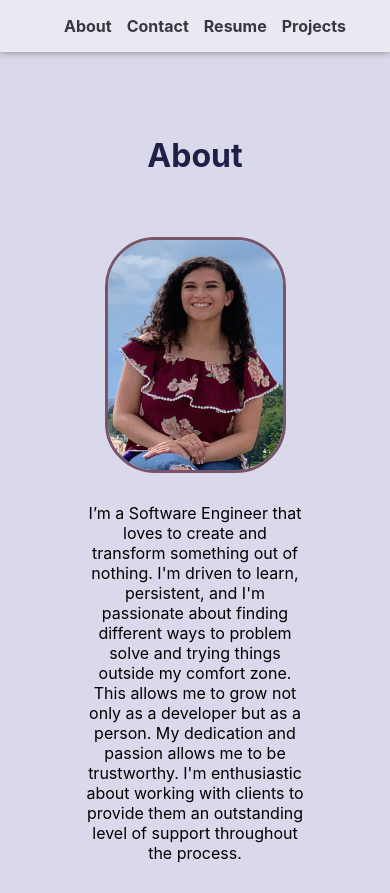
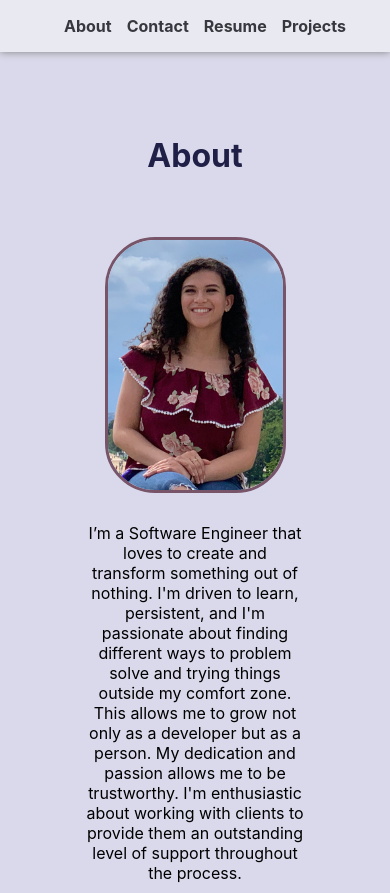
Before and after one commit to creyes25/carolina-reyes-portfolio, a React (Create React App) app: page /about in a window 390 px wide. Built offline with nearby package versions, Linux system fonts and the light colour scheme; the HTML template or start-up script is replaced by a standard one.

Commit message:
style about page

```diff
--- a/src/pages/About/About.module.css
+++ b/src/pages/About/About.module.css
@@ -63,6 +63,6 @@
   }
   .about_pic > img {
     width:175px;
-    height: 230px;
+    height: 250px;
   }
 }
```
